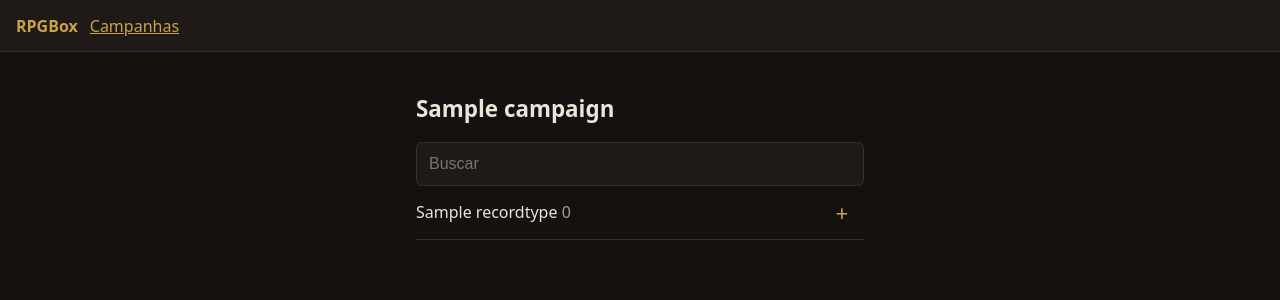
After one commit to Davyy0605/rpgbox, a Django app: page /c/1/ in a window 1280 px wide. The commit adds this page. Shown: the top 300 px of the page. Run offline with Django 5.2, Linux system fonts and the light colour scheme; a user stored in the database is signed in; tables that the repository leaves empty hold one stand-in row (values such as "Sample post").

Commit message:
feat: campanhas com tipos e modelos prontos
Co-Authored-By: Claude Sonnet 5.5 <noreply@anthropic.com>

```diff
--- /dev/null
+++ b/campaigns/access.py
@@ -0,0 +1,7 @@
+from django.shortcuts import get_object_or_404
+
+from .models import Campaign
+
+
+def get_campaign(user, campaign_id):
+    return get_object_or_404(Campaign, pk=campaign_id, owner=user)
--- /dev/null
+++ b/campaigns/defaults.py
@@ -0,0 +1,24 @@
+from django.db import transaction
+
+from .models import FieldDef, RecordType, TabDef
+
+# (nome, [(rótulo, tipo)], [abas])
+DEFAULT_TYPES = [
+    ("Personagens", [("Ocupação", "short"), ("Idade", "number"), ("Resumo", "long")],
+     ["Ficha", "Habilidades", "Magias", "História"]),
+    ("Itens", [("Categoria", "short"), ("Raridade", "short"), ("Resumo", "long")],
+     ["Descrição", "Efeitos"]),
+    ("Regiões", [("Tipo de lugar", "short"), ("Resumo", "long")],
+     ["Descrição", "Eventos"]),
+    ("Trilhas", [("Link", "link"), ("Clima", "short")], []),
+]
+
+
+@transaction.atomic
+def seed_campaign(campaign):
+    for pos, (name, fields, tabs) in enumerate(DEFAULT_TYPES):
+        rt = RecordType.objects.create(campaign=campaign, name=name, position=pos)
+        for i, (label, kind) in enumerate(fields):
+            FieldDef.objects.create(record_type=rt, label=label, kind=kind, position=i)
+        for i, title in enumerate(tabs):
+            TabDef.objects.create(record_type=rt, title=title, position=i)
--- /dev/null
+++ b/campaigns/models.py
@@ -0,0 +1,53 @@
+import uuid
+
+from django.conf import settings
+from django.db import models
+
+
+class Campaign(models.Model):
+    owner = models.ForeignKey(settings.AUTH_USER_MODEL, on_delete=models.CASCADE)
+    name = models.CharField(max_length=120)
+    last_opened_at = models.DateTimeField(null=True, blank=True)
+
+    def __str__(self):
+        return self.name
+
+
+class RecordType(models.Model):
+    campaign = models.ForeignKey(Campaign, on_delete=models.CASCADE)
+    name = models.CharField(max_length=80)
+    position = models.PositiveIntegerField(default=0)
+
+    class Meta:
+        constraints = [models.UniqueConstraint(fields=["campaign", "name"], name="uniq_type_name_per_campaign")]
+
+    def __str__(self):
+        return self.name
+
+
+def new_key():
+    return str(uuid.uuid4())
+
+
+class FieldDef(models.Model):
+    KINDS = [("short", "short"), ("long", "long"), ("number", "number"), ("link", "link")]
+    record_type = models.ForeignKey(RecordType, on_delete=models.CASCADE)
+    key = models.CharField(max_length=36, default=new_key)
+    label = models.CharField(max_length=80)
+    kind = models.CharField(max_length=10, choices=KINDS)
+    position = models.PositiveIntegerField(default=0)
+    removed = models.BooleanField(default=False)
+
+
+class TabDef(models.Model):
+    record_type = models.ForeignKey(RecordType, on_delete=models.CASCADE)
+    parent = models.ForeignKey("self", null=True, blank=True, on_delete=models.CASCADE)
+    title = models.CharField(max_length=80)
+    position = models.PositiveIntegerField(default=0)
+    removed = models.BooleanField(default=False)
+
+
+class ListGroup(models.Model):
+    record_type = models.ForeignKey(RecordType, on_delete=models.CASCADE)
+    name = models.CharField(max_length=80)
+    position = models.PositiveIntegerField(default=0)
--- /dev/null
+++ b/campaigns/urls.py
@@ -0,0 +1,9 @@
+from django.urls import path
+
+from . import views
+
+urlpatterns = [
+    path("", views.root, name="root"),
+    path("c/", views.campaign_list, name="campaign-list"),
+    path("c/<int:campaign_id>/", views.campaign_home, name="campaign-home"),
+]
--- /dev/null
+++ b/campaigns/views.py
@@ -0,0 +1,40 @@
+from django.contrib.auth.decorators import login_required
+from django.db.models import Count
+from django.shortcuts import redirect, render
+from django.utils import timezone
+
+from .access import get_campaign
+from .defaults import seed_campaign
+from .forms import CampaignForm
+from .models import Campaign, RecordType
+
+
+@login_required
+def root(request):
+    last = (Campaign.objects.filter(owner=request.user, last_opened_at__isnull=False)
+            .order_by("-last_opened_at").first())
+    return redirect("campaign-home", campaign_id=last.id) if last else redirect("campaign-list")
+
+
+@login_required
+def campaign_list(request):
+    form = CampaignForm(request.POST or None)
+    if request.method == "POST" and form.is_valid():
+        c = form.save(commit=False)
+        c.owner = request.user
+        c.save()
+        seed_campaign(c)
+        return redirect("campaign-home", campaign_id=c.id)
+    campaigns = Campaign.objects.filter(owner=request.user).order_by("name")
+    return render(request, "campaigns/list.html", {"campaigns": campaigns, "form": form})
+
+
+@login_required
+def campaign_home(request, campaign_id):
+    campaign = get_campaign(request.user, campaign_id)
+    campaign.last_opened_at = timezone.now()
+    campaign.save(update_fields=["last_opened_at"])
+    types = campaign.recordtype_set.order_by("position")
+    if hasattr(RecordType, "record_set"):  # relação criada na Tarefa 3
+        types = types.annotate(total=Count("record"))
+    return render(request, "campaigns/home.html", {"campaign": campaign, "types": types})
--- a/config/settings.py
+++ b/config/settings.py
@@ -22,6 +22,7 @@ INSTALLED_APPS = [
     "django.contrib.messages",
     "django.contrib.staticfiles",
     "accounts",
+    "campaigns",
 ]
 
 MIDDLEWARE = [
--- a/config/urls.py
+++ b/config/urls.py
@@ -11,4 +11,5 @@ urlpatterns = [
     path("admin/", admin.site.urls),
     path("health", health, name="health"),
     path("", include("accounts.urls")),
+    path("", include("campaigns.urls")),
 ]
--- a/static/css/app.css
+++ b/static/css/app.css
@@ -29,3 +29,9 @@ h1 { font-size: 1.4rem; margin: 8px 0 16px; }
 .form .errorlist { color: var(--danger); list-style: none; padding: 0; margin: 0 0 4px; }
 .btn { min-height: 44px; padding: 0 20px; font-size: 16px; color: #14110f; background: var(--accent); border: 0; border-radius: 6px; cursor: pointer; }
 @media (min-width: 768px) { .page { padding: 32px 16px; } }
+.list { list-style: none; padding: 0; margin: 0 0 16px; }
+.list li { border-bottom: 1px solid var(--border); }
+.list li > a { display: flex; align-items: center; min-height: 44px; }
+.muted { color: var(--muted); }
+.type-row { display: flex; align-items: center; justify-content: space-between; min-height: 44px; }
+.plus { display: inline-flex; align-items: center; justify-content: center; min-width: 44px; min-height: 44px; font-size: 1.4rem; text-decoration: none; }
--- /dev/null
+++ b/templates/campaigns/home.html
@@ -0,0 +1,12 @@
+{% extends "base.html" %}
+{% block title %}{{ campaign.name }} · RPGBox{% endblock %}
+{% block crumbs %}<a href="{% url 'campaign-list' %}">Campanhas</a>{% endblock %}
+{% block content %}
+<h1>{{ campaign.name }}</h1>
+<form class="form" role="search"><input type="search" name="q" placeholder="Buscar" aria-label="Buscar"></form>
+<ul class="list">
+  {% for t in types %}
+  <li class="type-row"><span>{{ t.name }} <span class="muted">{{ t.total|default:0 }}</span></span><a class="plus" href="#" aria-label="Novo em {{ t.name }}">+</a></li>
+  {% endfor %}
+</ul>
+{% endblock %}
```
Also changed, not shown: campaigns/forms.py (added, +10 -0 lines), templates/campaigns/list.html (added, +13 -0 lines), tests/conftest.py (added, +23 -0 lines), tests/test_campaigns.py (added, +41 -0 lines), campaigns/__init__.py (added), campaigns/migrations/0001_initial.py (added), campaigns/migrations/__init__.py (added).
